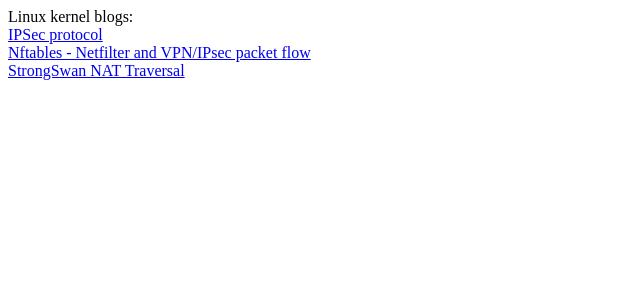
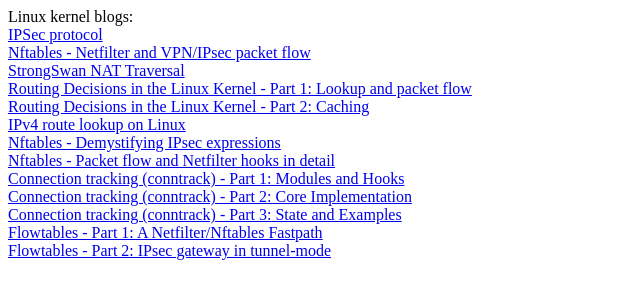
Before and after one commit to starrysec/starrysec-web, a plain HTML site: page index.html in a window 1280 px wide. Shown: the whole page, without its empty margins (0-640 px from the left). Drawn offline with Linux system fonts and the light colour scheme.

Commit message:
index: Update.

```diff
--- a/index.html
+++ b/index.html
@@ -7,6 +7,15 @@
 		<div><a href="https://networklessons.com/cisco/ccie-routing-switching/ipsec-internet-protocol-security">IPSec protocol</a></div>
 		<div><a href="https://thermalcircle.de/doku.php?id=blog:linux:nftables_ipsec_packet_flow">Nftables - Netfilter and VPN/IPsec packet flow</a></div>
 		<div><a href="https://docs.strongswan.org/docs/5.9/features/natTraversal.html">StrongSwan NAT Traversal</a></div>
-
+		<div><a href="https://thermalcircle.de/doku.php?id=blog:linux:routing_decisions_in_the_linux_kernel_1_lookup_packet_flow">Routing Decisions in the Linux Kernel - Part 1: Lookup and packet flow</a></div>
+		<div><a href="https://thermalcircle.de/doku.php?id=blog:linux:routing_decisions_in_the_linux_kernel_2_caching">Routing Decisions in the Linux Kernel - Part 2: Caching</a></div>
+		<div><a href="https://vincent.bernat.ch/en/blog/2017-ipv4-route-lookup-linux">IPv4 route lookup on Linux</a></div>
+		<div><a href="https://thermalcircle.de/doku.php?id=blog:linux:nftables_demystifying_ipsec_expressions">Nftables - Demystifying IPsec expressions</a></div>
+		<div><a href="https://thermalcircle.de/doku.php?id=blog:linux:nftables_packet_flow_netfilter_hooks_detail">Nftables - Packet flow and Netfilter hooks in detail</a></div>
+		<div><a href="https://thermalcircle.de/doku.php?id=blog:linux:connection_tracking_1_modules_and_hooks">Connection tracking (conntrack) - Part 1: Modules and Hooks</a></div>
+		<div><a href="https://thermalcircle.de/doku.php?id=blog:linux:connection_tracking_2_core_implementation">Connection tracking (conntrack) - Part 2: Core Implementation</a></div>
+		<div><a href="https://thermalcircle.de/doku.php?id=blog:linux:connection_tracking_3_state_and_examples">Connection tracking (conntrack) - Part 3: State and Examples</a></div>
+		<div><a href="https://thermalcircle.de/doku.php?id=blog:linux:flowtables_1_a_netfilter_nftables_fastpath">Flowtables - Part 1: A Netfilter/Nftables Fastpath</a></div>
+		<div><a href="https://thermalcircle.de/doku.php?id=blog:linux:flowtables_2_ipsec_gateway_in_tunnel_mode">Flowtables - Part 2: IPsec gateway in tunnel-mode</a></div>
 	</body>
 </html>
```
